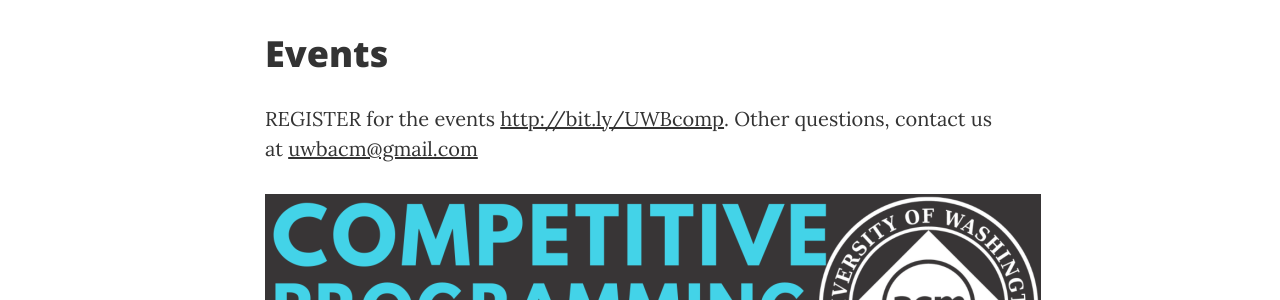
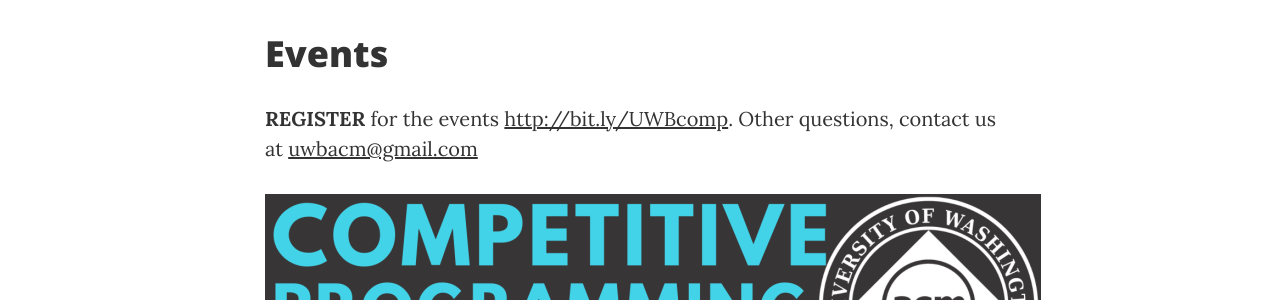
Before and after one commit to alanboy/competitive-programming, a Jekyll site: the page built from events.md, in a window 1280 px wide and 900 px high, scrolled down 506 px. Shown: the part 154-454 px from the top of the window. Built offline with Jekyll 4.4.1, drawn with Linux system fonts in a browser that asks for light colours.

Commit message:
init commit

```diff
--- a/events.md
+++ b/events.md
@@ -5,7 +5,7 @@
 
 # Events
 
-REGISTER for the events [http://bit.ly/UWBcomp](http://bit.ly/UWBcomp). Other questions, contact us at [uwbacm@gmail.com](uwbacm@gmail.com)
+**REGISTER** for the events [http://bit.ly/UWBcomp](http://bit.ly/UWBcomp). Other questions, contact us at [uwbacm@gmail.com](uwbacm@gmail.com)
 
 ![Competitive Programming '20 Spring Schedule](./img/spr20events.png)
 
```
